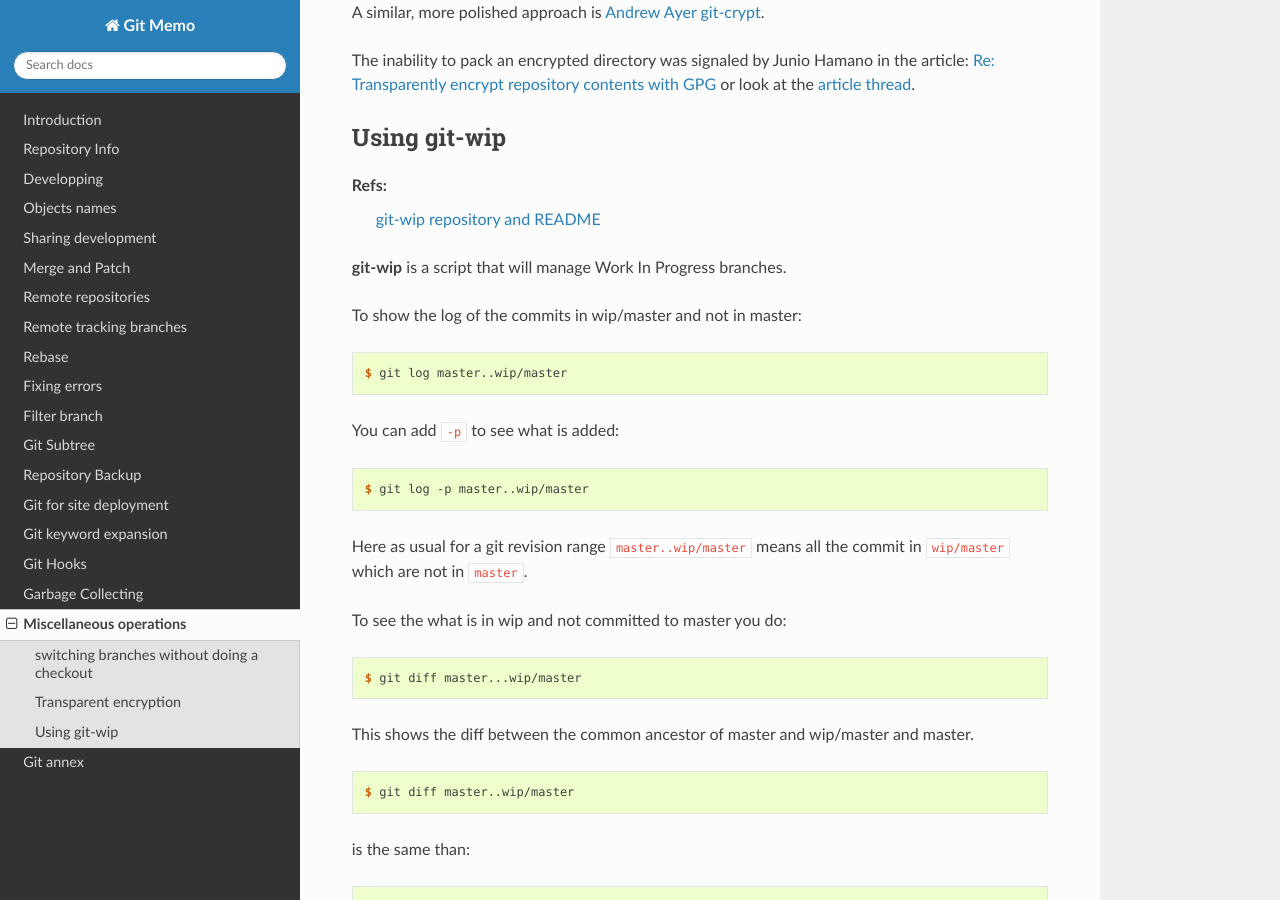
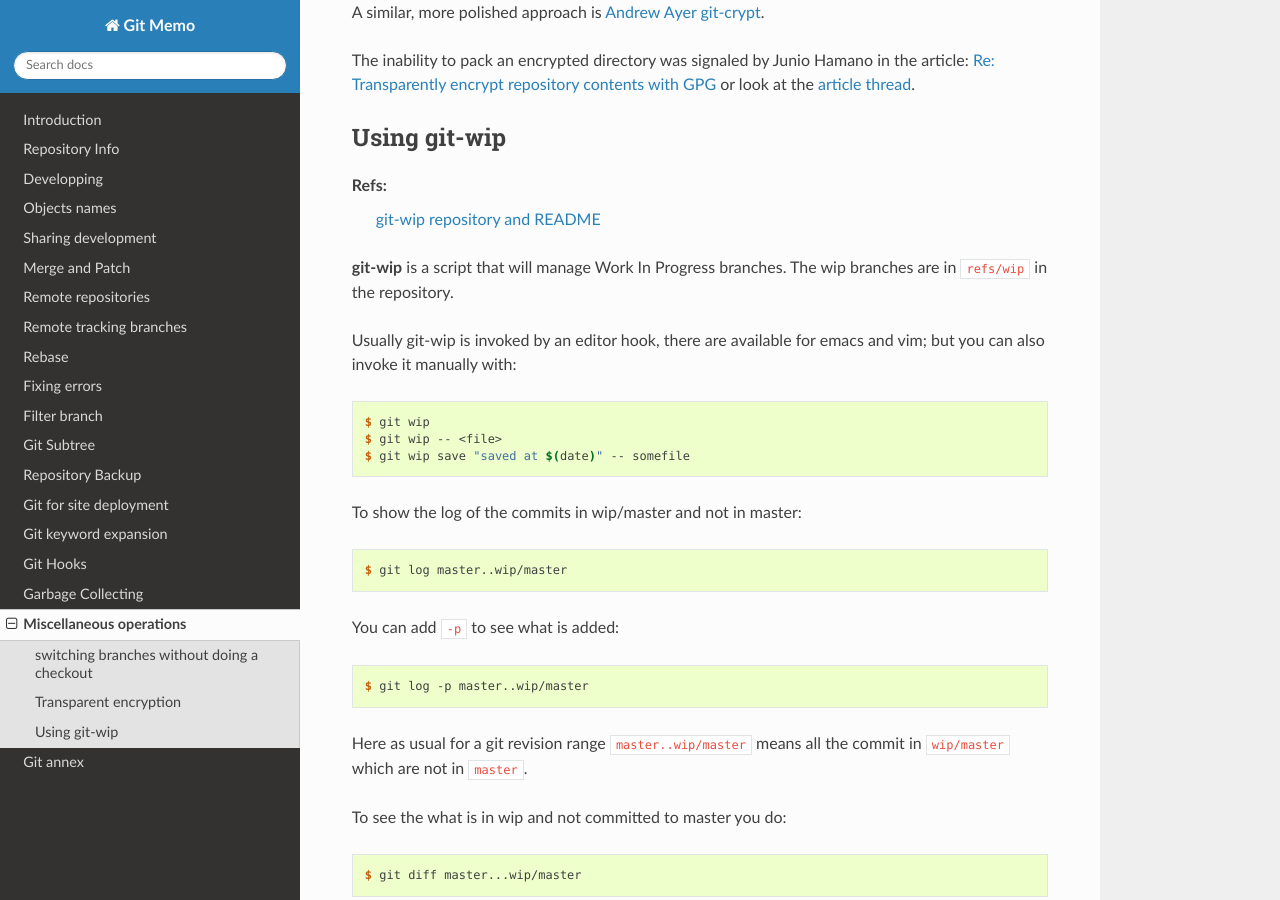
Before and after one commit to marczz/git-memo, a Sphinx documentation site: the page built from source/misc.rst, in a window 1280 px wide and 900 px high, scrolled down 3373 px. Built offline with Sphinx 7.4.7 and the Read the Docs theme 2.0.0, drawn with Linux system fonts in a browser that asks for light colours.

Commit message:
misc.rst: added git wip.

```diff
--- a/source/misc.rst
+++ b/source/misc.rst
@@ -30,6 +30,9 @@ optionally with a new checked out branch::
 
     $ git-new-workdir <repository> <newworkdir> [<branch>]
 
+..  index:
+    single: git; encrypt
+    single: git; crypt
 
 Transparent encryption
 ----------------------
@@ -186,6 +189,9 @@ Junio Hamano in the article:
 or look at the `article thread
 <http://thread.gmane.org/gmane.comp.version-control.git/113124/focus=113221>`_.
 
+..  index:
+    git; wip
+
 Using git-wip
 -------------
 
@@ -193,7 +199,14 @@ Refs:
     `git-wip repository and README <https://github.com/bartman/git-wip>`_
 
 **git-wip** is a script that will manage Work In Progress
-branches.
+branches. The wip branches are in ``refs/wip`` in the repository.
+
+Usually git-wip is invoked by an editor hook, there are available for
+emacs and vim; but you can also invoke it manually with::
+
+  $ git wip
+  $ git wip -- <file>
+  $ git wip save "saved at $(date)" -- somefile
 
 To show the log of the commits in wip/master and not in master::
 
```
